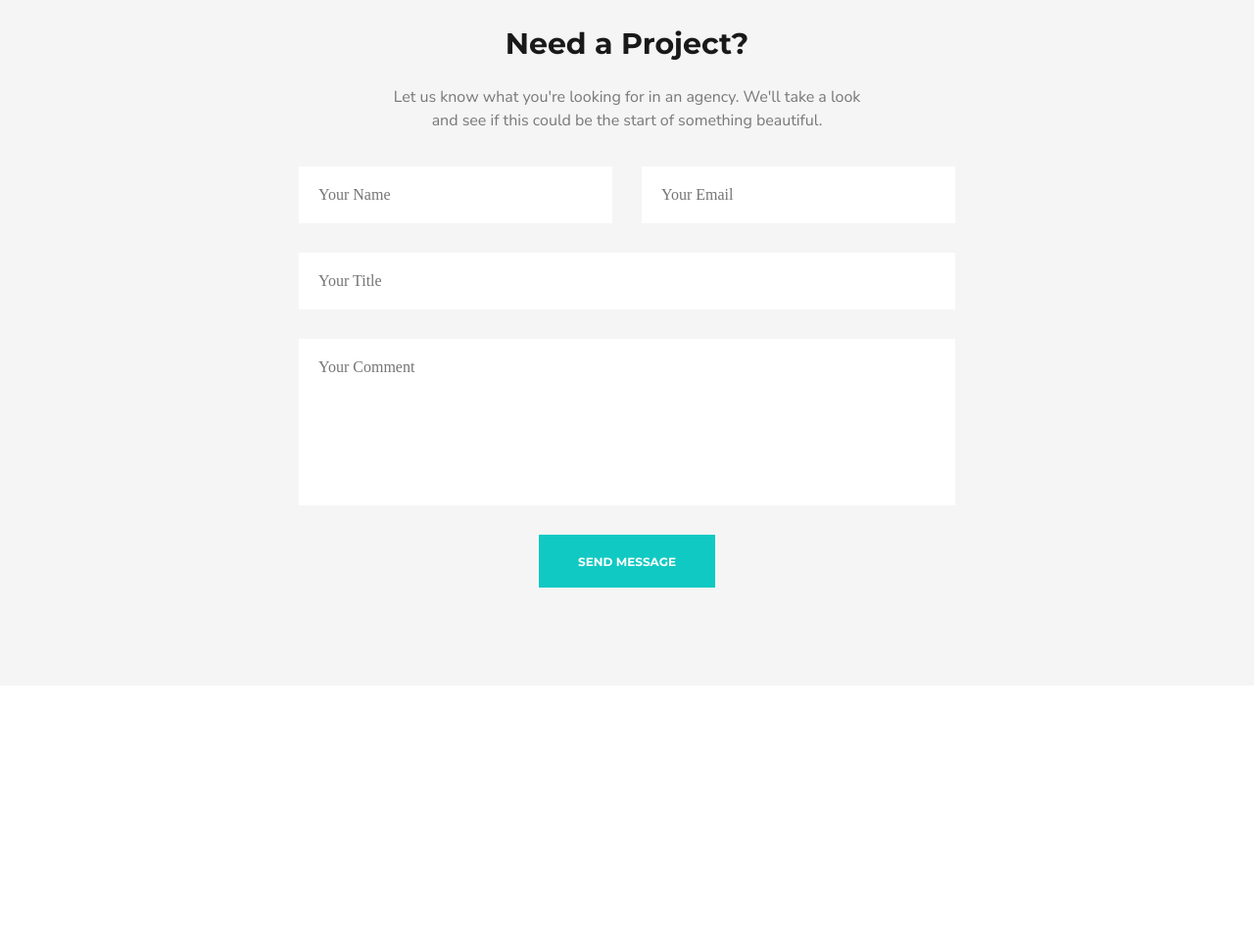
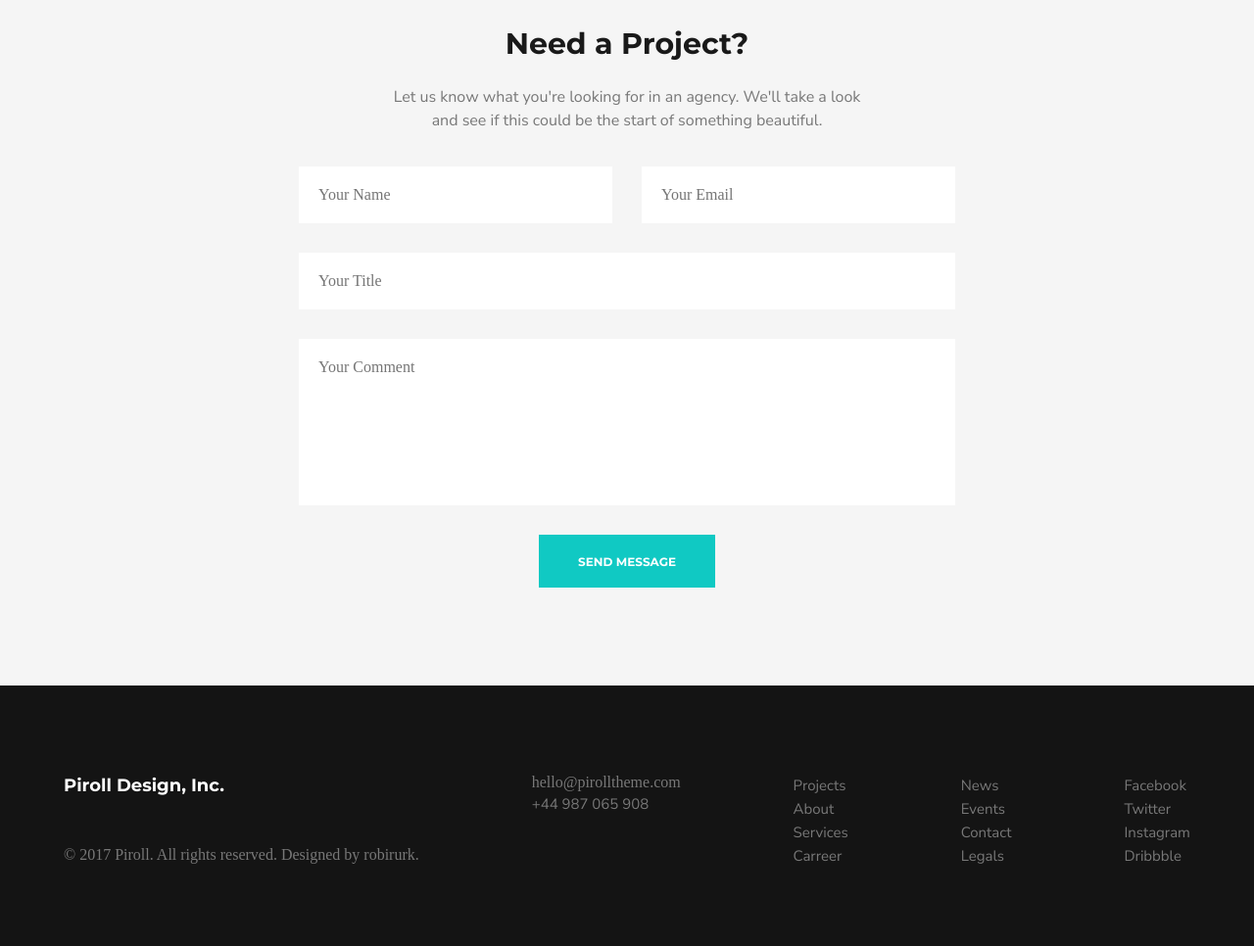
Before and after one commit to AndIReyf/piroll, a website: page app/index.html in a window 1280 px wide. Shown: the part 4835-5801 px from the top of the page at 98% size. Before the commit the page ends 5535 px from the top, so only its background shows below. Drawn offline with nearby package versions, Linux system fonts and the light colour scheme.

Commit message:
Added footer

```diff
--- a/app/index.html
+++ b/app/index.html
@@ -359,7 +359,45 @@
     <!-- Footer -->
 
     <footer class="footer">
-
+      <div class="container">
+        <div class="footer__inner">
+          <div class="footer__inner-box">
+            <div class="footer__inner-box-title">Piroll Design, Inc.</div>
+            <div class="footer__inner-box-rights">
+              © 2017 Piroll. All rights reserved.
+              Designed by robirurk.
+            </div>
+          </div>
+          <div class="footer__inner-box">
+            <div class="footer__inner-box-mail">hello@pirolltheme.com</div>
+            <a class="footer__inner-box-phone" href="tel:44987065908 ">+44 987 065 908 </a>
+          </div>
+          <div class="footer__inner-box">
+            <ul class="footer__inner-box-link">
+              <li><a href="#">Projects</a></li>
+              <li><a href="#">About</a></li>
+              <li><a href="#">Services</a></li>
+              <li><a href="#">Carreer</a></li>
+            </ul>
+          </div>
+          <div class="footer__inner-box">
+            <ul class="footer__inner-box-link">
+              <li><a href="#">News</a></li>
+              <li><a href="#">Events</a></li>
+              <li><a href="#">Contact</a></li>
+              <li><a href="#">Legals</a></li>
+            </ul>
+          </div>
+          <div class="footer__inner-box">
+            <ul class="footer__inner-box-link">
+              <li><a href="#">Facebook</a></li>
+              <li><a href="#">Twitter</a></li>
+              <li><a href="#">Instagram</a></li>
+              <li><a href="#">Dribbble</a></li>
+            </ul>
+          </div>
+        </div>
+      </div>
     </footer>
   </div>
 
--- a/app/scss/style.scss
+++ b/app/scss/style.scss
@@ -574,8 +574,37 @@
     }
   }
 }
-
 // END project
 
+// Footer
+
+.footer{
+  background-color: #141414;
+}
+
+.footer__inner{
+  display: flex;
+  justify-content: space-between;
+  color: $text-color;
+  padding-top: 90px;
+  padding-bottom: 80px;
+
+  a{
+    color: $text-color;
+    @include n400;
+    font-size: 15px;
+    line-height: 24px;
+  }
+
+  &-box-title{
+    @include m700;
+    font-size: 18px;
+    line-height: 24px;
+    color: #fff;
+    margin-bottom: 50px;
+  }
+}
+
+// END footer
 
 @import 'media';
```
Also changed, not shown: app/css/style.min.css.
